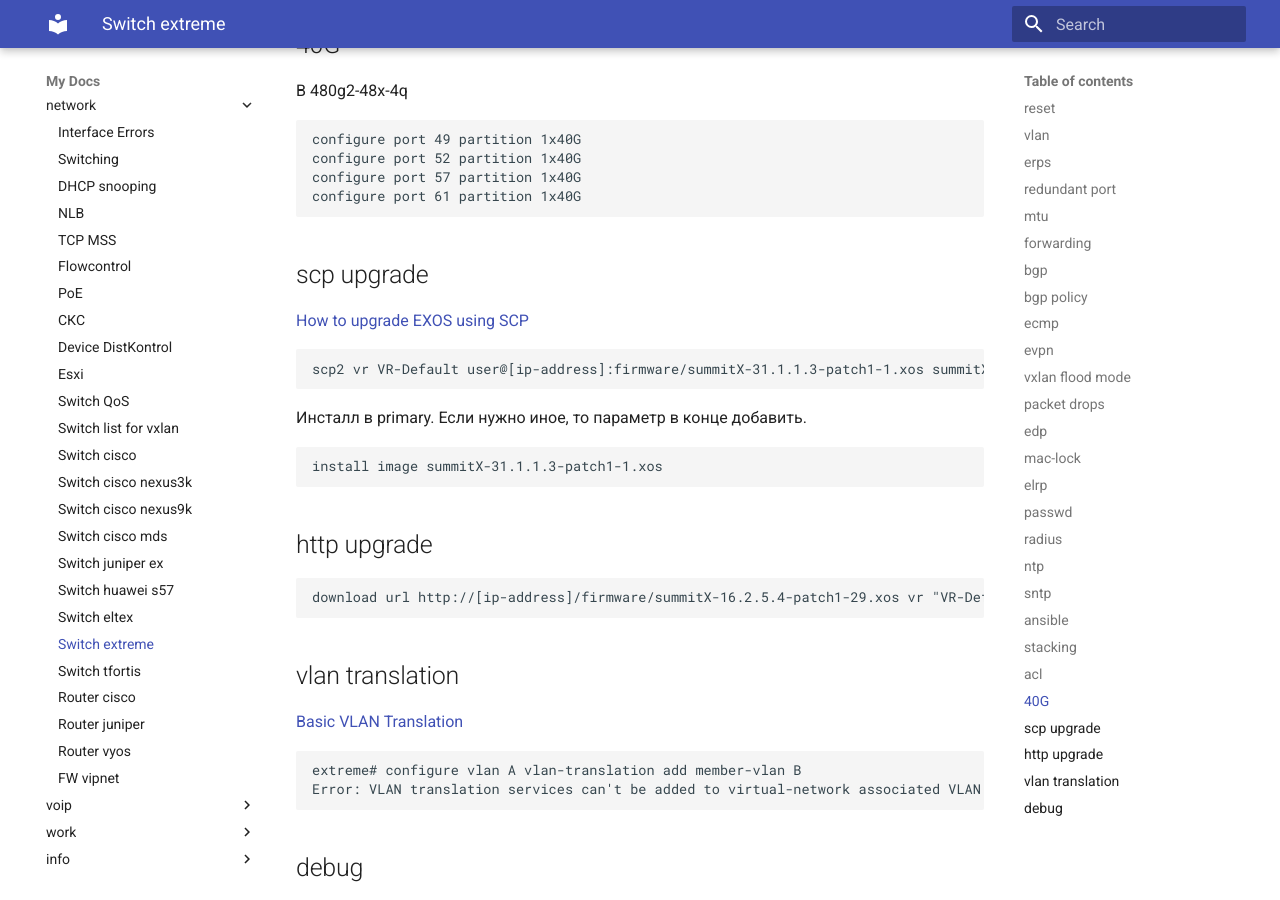
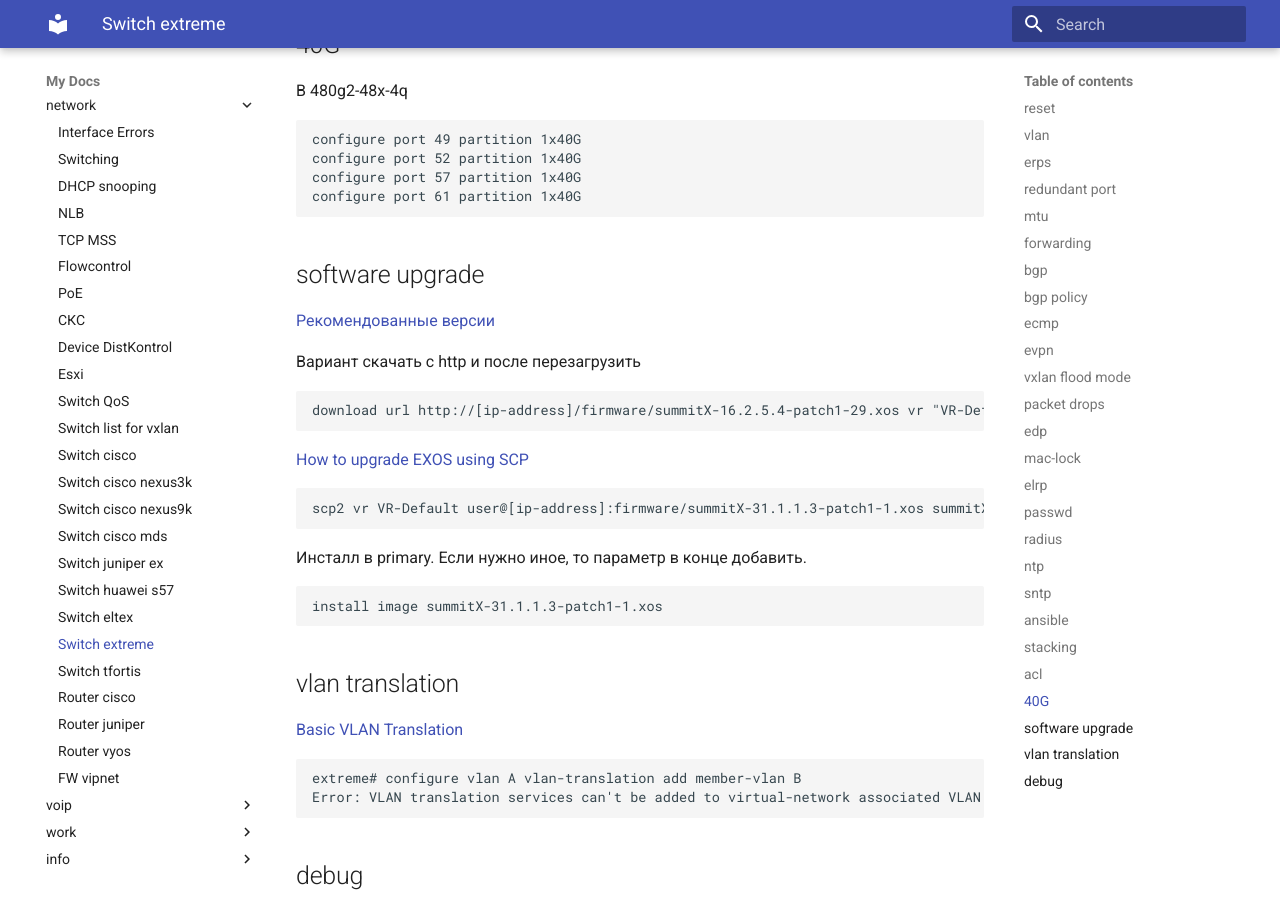
Before and after one commit to v98765/v98765.github.io, an MkDocs documentation site: the page built from docs/network/extreme.md, in a window 1280 px wide and 900 px high, scrolled down 11932 px. Built offline with MkDocs 1.6.1 and Material for MkDocs 9.7.7, drawn with Linux system fonts in a browser that asks for light colours.

Commit message:
upgrade exos

````diff
--- a/docs/network/extreme.md
+++ b/docs/network/extreme.md
@@ -513,7 +513,15 @@ configure port 57 partition 1x40G
 configure port 61 partition 1x40G
 ```
 
-## scp upgrade
+## software upgrade
+
+[Рекомендованные версии](https://www.extremenetworks.com/support/compatibility-matrices/sw-release-extremexos-eos/)
+
+Вариант скачать с http и после перезагрузить
+
+```text
+download url http://[ip-address]/firmware/summitX-16.2.5.4-patch1-29.xos vr "VR-Default" inactive
+```
 
 [How to upgrade EXOS using SCP](https://extremeportal.force.com/ExtrArticleDetail?an=000081793)
 ```text
@@ -523,12 +531,6 @@ scp2 vr VR-Default user@[ip-address]:firmware/summitX-31.1.1.3-patch1-1.xos summ
 Инcталл в primary. Если нужно иное, то параметр в конце добавить.
 ```text
 install image summitX-31.1.1.3-patch1-1.xos
-```
-
-## http upgrade
-
-```text
-download url http://[ip-address]/firmware/summitX-16.2.5.4-patch1-29.xos vr "VR-Default" inactive
 ```
 
 ## vlan translation
````
